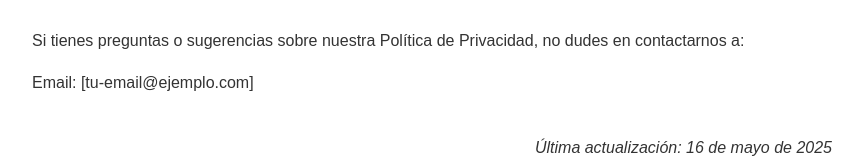
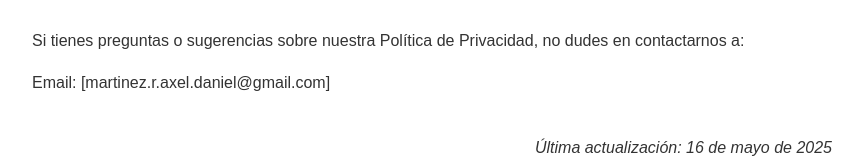
Before and after one commit to Axel-MR/pp-pixelito, a plain HTML site: page index.html in a window 1280 px wide. Shown: the part 1562-1722 px from the top of the page, without its empty margins (208-1071 px from the left). Drawn offline with Linux system fonts and the light colour scheme.

Commit message:
actualziar correo

```diff
--- a/index.html
+++ b/index.html
@@ -65,7 +65,7 @@
 
     <h2>Contacto</h2>
     <p>Si tienes preguntas o sugerencias sobre nuestra Política de Privacidad, no dudes en contactarnos a:</p>
-    <p>Email: [tu-email@ejemplo.com]</p>
+    <p>Email: [martinez.r.axel.daniel@gmail.com]</p>
 
     <div class="date">Última actualización: 16 de mayo de 2025</div>
 </body>
```
